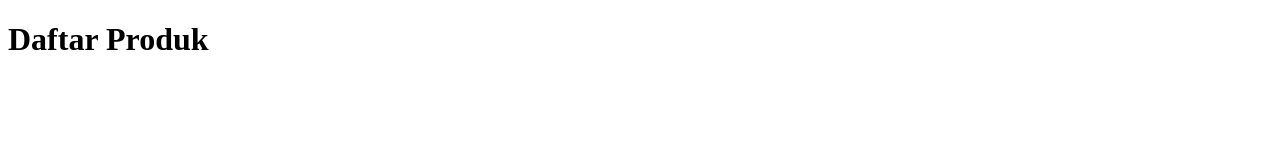
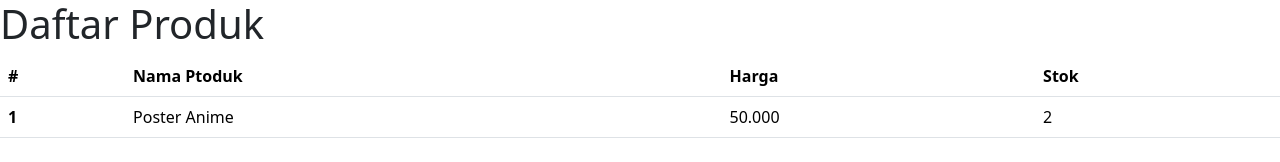
Before and after one commit to syalwamadani496/produk, a plain HTML site: page index.html in a window 1280 px wide. Drawn offline with nearby package versions, Linux system fonts and the light colour scheme.

Commit message:
komit ke tiga menambah tabel daftar produk

```diff
--- a/index.html
+++ b/index.html
@@ -6,9 +6,31 @@
   <meta name="viewport" content="width=device-width, initial-scale=1">
   <title>Daftar Produk</title>
 </head>
+<link href="https://cdn.jsdelivr.net/npm/bootstrap@5.3.2/dist/css/bootstrap.min.css" rel="stylesheet" integrity="sha384-T3c6CoIi6uLrA9TneNEoa7RxnatzjcDSCmG1MXxSR1GAsXEV/Dwwykc2MPK8M2HN" crossorigin="anonymous">
+<script src="https://cdn.jsdelivr.net/npm/bootstrap@5.3.2/dist/js/bootstrap.bundle.min.js" integrity="sha384-C6RzsynM9kWDrMNeT87bh95OGNyZPhcTNXj1NW7RuBCsyN/o0jlpcV8Qyq46cDfL" crossorigin="anonymous"></script>
 
 <body>
-<h1>Daftar Produk</h1>
+  <h1>Daftar Produk</h1>
+
+  <table class="table">
+  <thead>
+    <tr>
+      <th scope="col">#</th>
+      <th scope="col">Nama Ptoduk</th>
+      <th scope="col">Harga</th>
+      <th scope="col">Stok</th>
+    </tr>
+  </thead>
+  <tbody>
+    <tr>
+      <th scope="row">1</th>
+      <td>Poster Anime</td>
+      <td>50.000</td>
+      <td>2</td>
+    </tr>
+
+  </tbody>
+</table>
 </body>
 
 </html>
```
